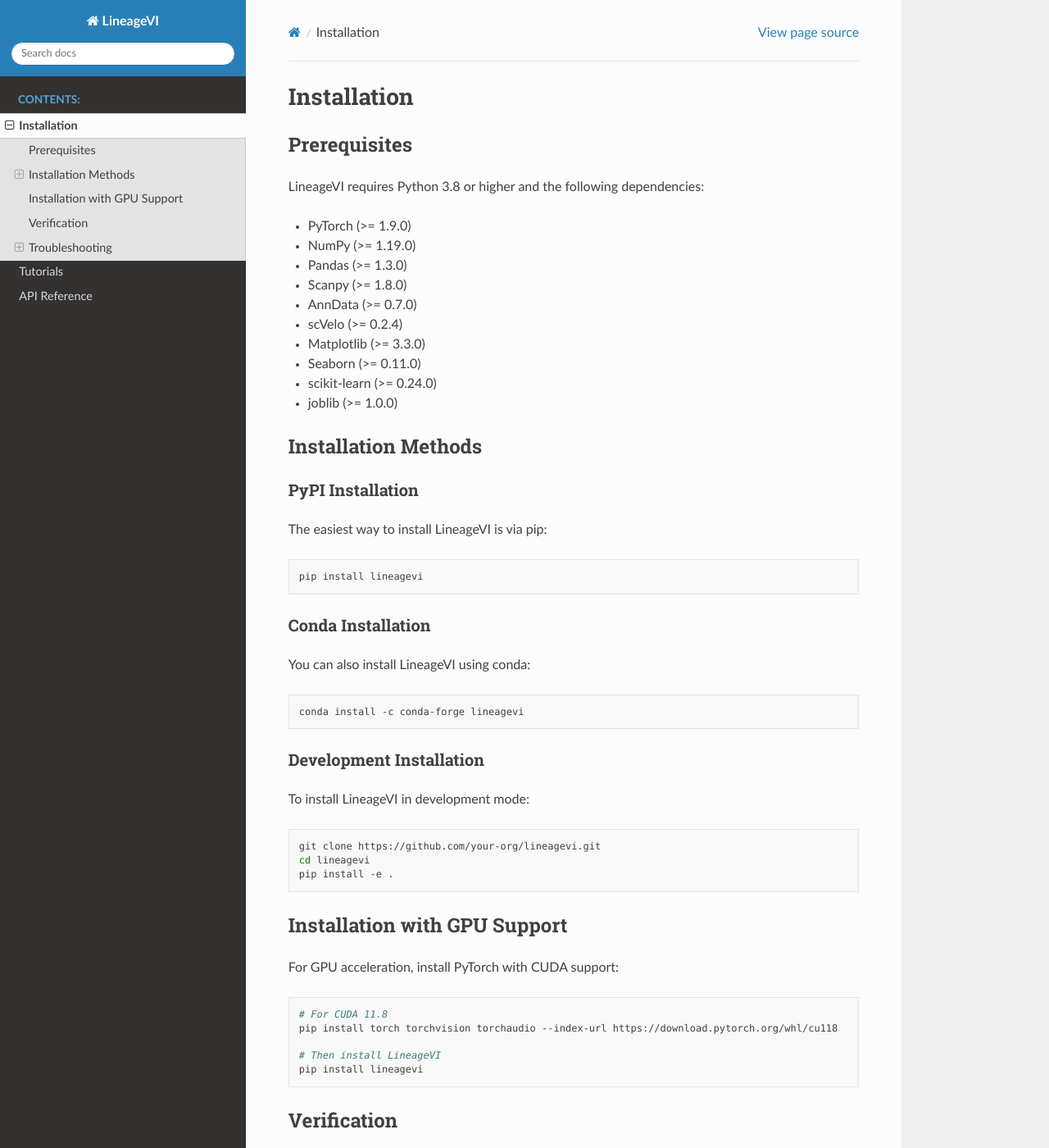
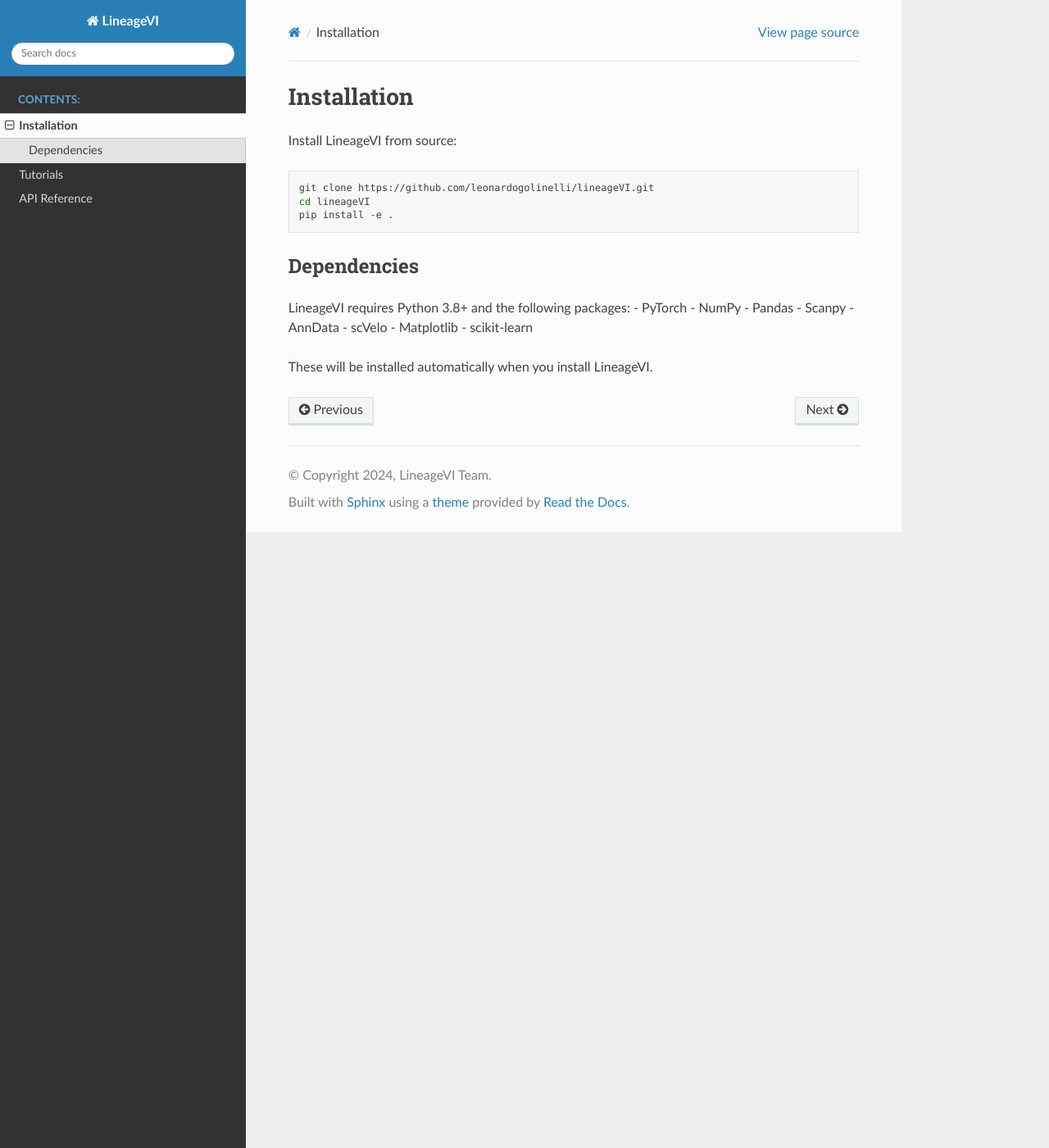
Before and after one commit to leonardogolinelli/lineageVI, a Sphinx documentation site: the page built from docs/installation.rst, in a window 1280 px wide and 1400 px high. Shown: the whole window at 82% size. Built offline with Sphinx 7.4.7 and the Read the Docs theme 3.1.0, drawn with Linux system fonts in a browser that asks for light colours; pages that are not in the unit, such as notebooks, are missing from menus; some of the changed text lies outside the part shown.

Commit message:
Fix installation page and tutorial links
- Simplify installation page to remove hallucinations
- Fix tutorial links to properly reference notebooks
- Update paths to use ../notebooks/ for correct linking
- Installation now shows simple pip install -e . command
- All tutorial links now work correctly

```diff
--- a/docs/installation.rst
+++ b/docs/installation.rst
@@ -1,97 +1,25 @@
 Installation
 ============
 
-Prerequisites
--------------
-
-LineageVI requires Python 3.8 or higher and the following dependencies:
-
-* PyTorch (>= 1.9.0)
-* NumPy (>= 1.19.0)
-* Pandas (>= 1.3.0)
-* Scanpy (>= 1.8.0)
-* AnnData (>= 0.7.0)
-* scVelo (>= 0.2.4)
-* Matplotlib (>= 3.3.0)
-* Seaborn (>= 0.11.0)
-* scikit-learn (>= 0.24.0)
-* joblib (>= 1.0.0)
-
-Installation Methods
---------------------
-
-PyPI Installation
-~~~~~~~~~~~~~~~~~
-
-The easiest way to install LineageVI is via pip:
+Install LineageVI from source:
 
 .. code-block:: bash
 
-   pip install lineagevi
-
-Conda Installation
-~~~~~~~~~~~~~~~~~
-
-You can also install LineageVI using conda:
-
-.. code-block:: bash
-
-   conda install -c conda-forge lineagevi
-
-Development Installation
-~~~~~~~~~~~~~~~~~~~~~~~~
-
-To install LineageVI in development mode:
-
-.. code-block:: bash
-
-   git clone https://github.com/your-org/lineagevi.git
-   cd lineagevi
+   git clone https://github.com/leonardogolinelli/lineageVI.git
+   cd lineageVI
    pip install -e .
 
-Installation with GPU Support
------------------------------
-
-For GPU acceleration, install PyTorch with CUDA support:
-
-.. code-block:: bash
-
-   # For CUDA 11.8
-   pip install torch torchvision torchaudio --index-url https://download.pytorch.org/whl/cu118
-
-   # Then install LineageVI
-   pip install lineagevi
-
-Verification
+Dependencies
 ------------
 
-To verify your installation, run:
+LineageVI requires Python 3.8+ and the following packages:
+- PyTorch
+- NumPy
+- Pandas
+- Scanpy
+- AnnData
+- scVelo
+- Matplotlib
+- scikit-learn
 
-.. code-block:: python
-
-   import lineagevi as lvi
-   print(f"LineageVI version: {lvi.__version__}")
-
-Troubleshooting
----------------
-
-Common Issues
-~~~~~~~~~~~~~
-
-**ImportError: No module named 'torch'**
-   Make sure PyTorch is properly installed. Try reinstalling with the appropriate CUDA version.
-
-**CUDA out of memory**
-   Reduce batch size or use CPU-only mode by setting ``device='cpu'`` in the LineageVI constructor.
-
-**Missing dependencies**
-   Install missing packages using pip or conda.
-
-Getting Help
-~~~~~~~~~~~~
-
-If you encounter issues:
-
-1. Check the `GitHub Issues <https://github.com/your-org/lineagevi/issues>`_ page
-2. Join our `Discord <https://discord.gg/lineagevi>`_ community
-3. Email us at support@lineagevi.org
+These will be installed automatically when you install LineageVI.
```
Also changed, not shown: docs/tutorials/index.rst (+14 -14 lines).
